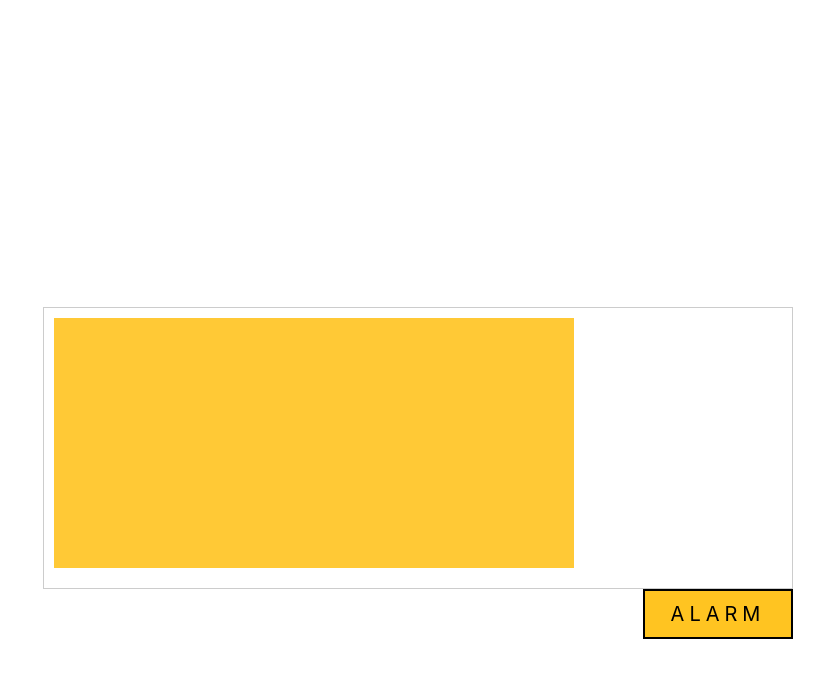
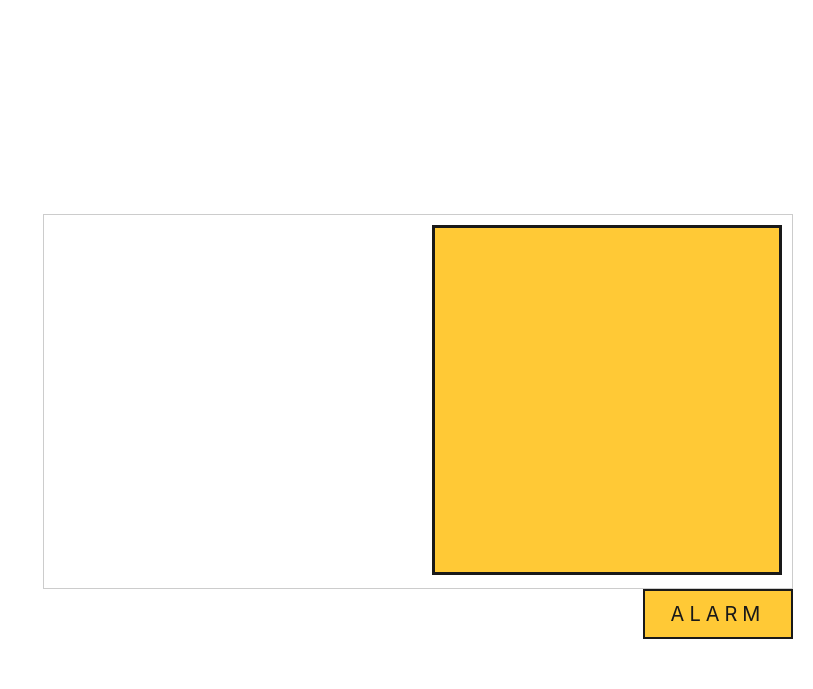
Before and after one commit to MoseykovIgnat/DiplomaWEB, a Django app: page /slowcontrol/alert/ in a window 1280 px wide. Shown: the part 111-800 px from the top of the page, without its empty margins (467-1280 px from the left). Run offline with Django 3.2, Linux system fonts and the light colour scheme; the visitor is signed in with stand-in values (Sample User, id 1); data that the repository does not hold is empty; some libraries are stand-ins or nearby versions.

Commit message:
music test

```diff
--- a/control/static/css/styles.css
+++ b/control/static/css/styles.css
@@ -117,6 +117,7 @@ path.link:hover{
     border: 2px solid black;
     box-shadow: 0px 0px 0px rgba(0,0,0,0.4);
     transition: 500ms;
+    opacity: 0.9;
 }
 
 #alarm_button:after {
--- a/control/templates/base.html
+++ b/control/templates/base.html
@@ -110,7 +110,7 @@
   <tbody>
   <tr>
     <td>
-       <div style="width:520px; height:250px; overflow:auto; margin-bottom: 10px;  background: #ffc421; opacity: 0.9; border: solid; border-color: #ffc421">
+       <div style="width:350px; height:350px; float: right; overflow:auto; margin-bottom: 3px;  background: #ffc421; opacity: 0.9; border: 3px solid black;">
          <table class="table table-condensed table-hover shadow p-4 mb-4 bg-white" id="alert_table">
 {#                        <tbody class="labels">#}
 {#							<tr id="nonrequired">#}
```
